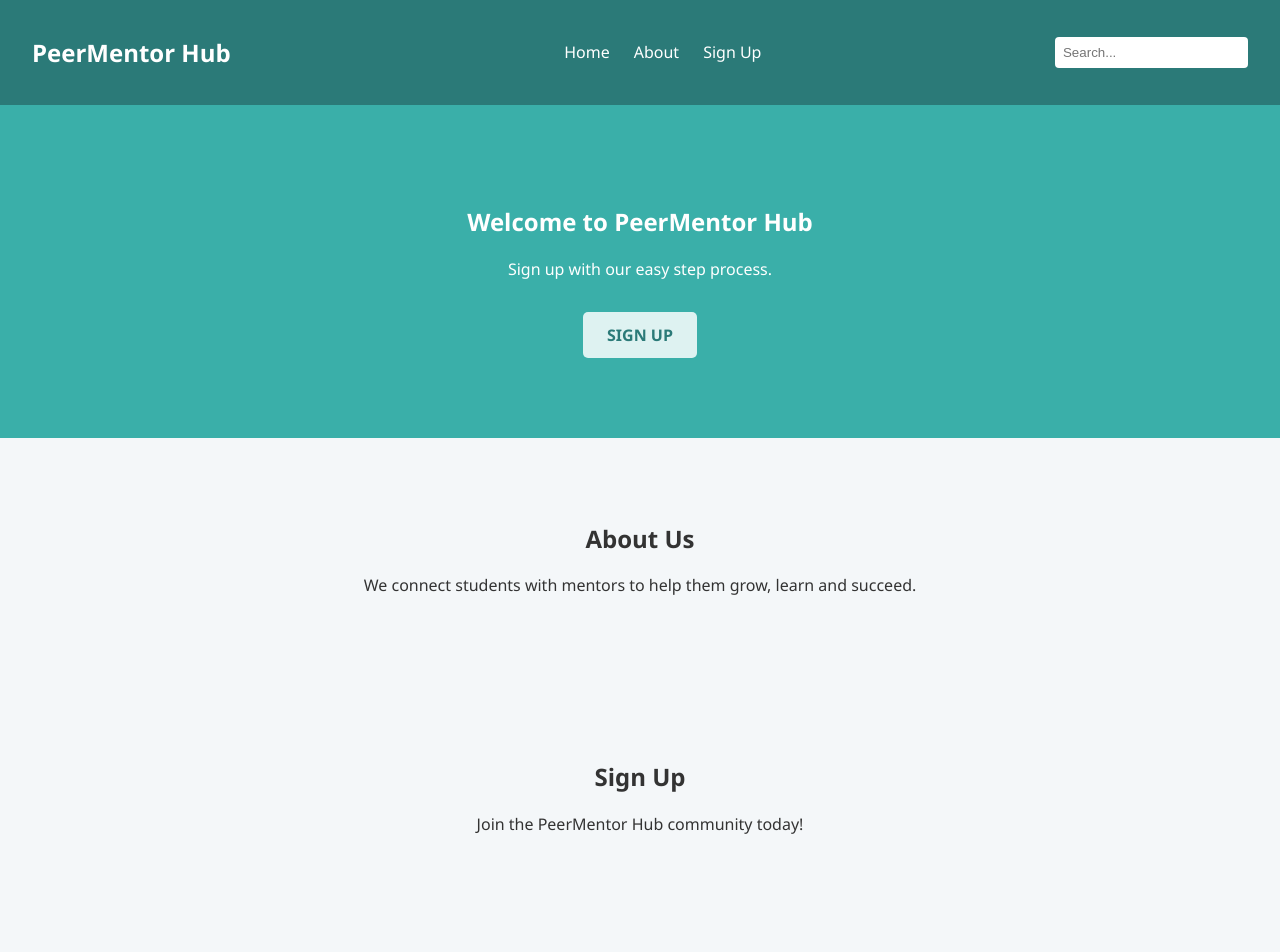
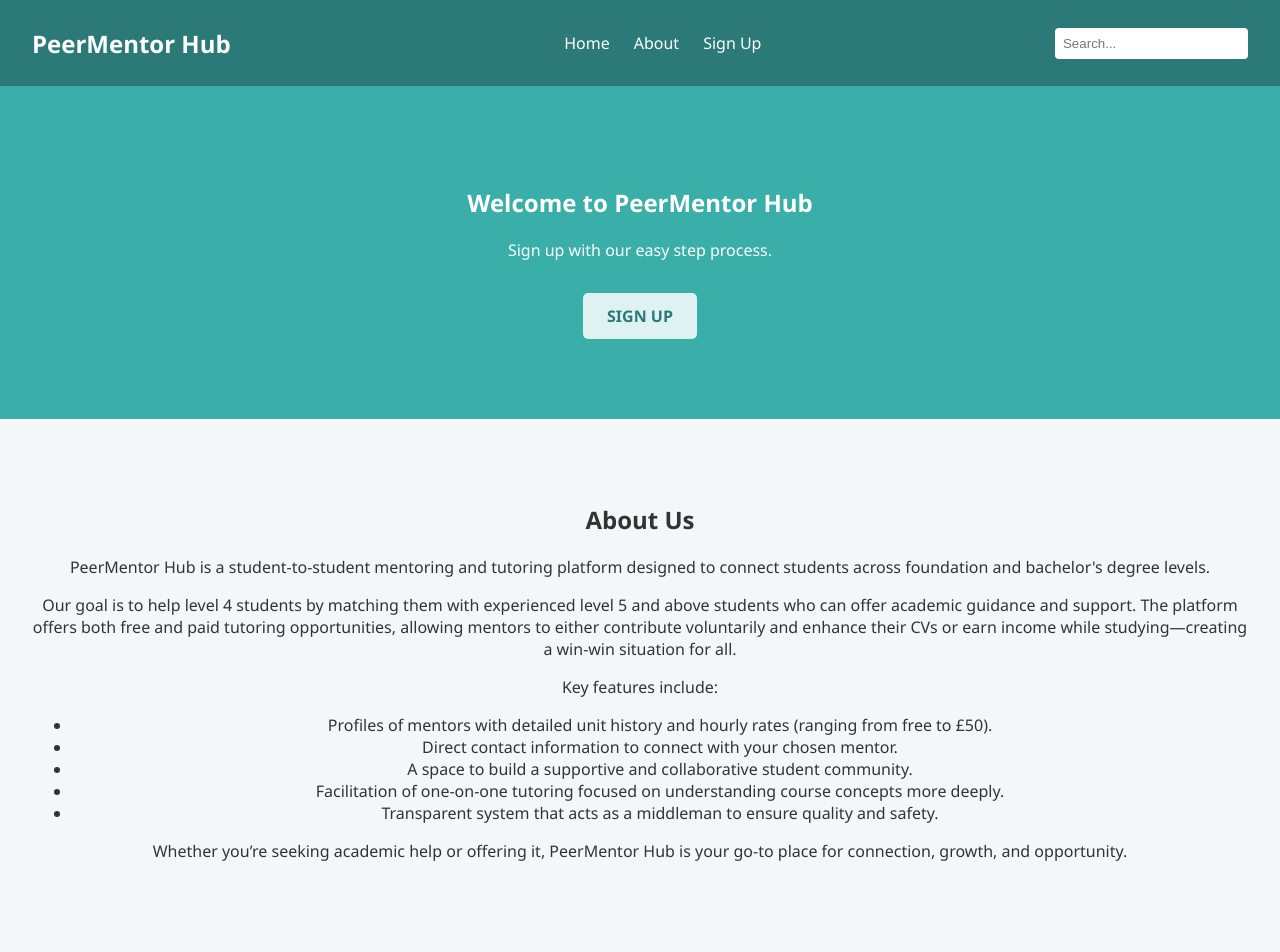
Before and after one commit to chionay/mentoring_website, a plain HTML site: page index.html in a window 1280 px wide. Shown: the top 952 px of the page. Before the commit the page ends 915 px from the top, so only its background shows below. Drawn offline with Linux system fonts and the light colour scheme.

Commit message:
Information added on page About Us

```diff
--- a/index.html
+++ b/index.html
@@ -9,7 +9,9 @@
 <body>
   <header>
     <nav class="navbar">
-      <h1 class="logo">PeerMentor Hub</h1>
+      <div class="logo">
+        <span style="color: #fff; font-size: 1.5rem; font-weight: bold;">PeerMentor Hub</span>
+      </div>
       <ul class="nav-links">
         <li><a href="#home">Home</a></li>
         <li><a href="#about">About</a></li>
@@ -26,7 +28,17 @@
 
   <section class="about" id="about">
     <h2>About Us</h2>
-    <p>We connect students with mentors to help them grow, learn and succeed.</p>
+    <p>PeerMentor Hub is a student-to-student mentoring and tutoring platform designed to connect students across foundation and bachelor's degree levels.</p>
+    <p>Our goal is to help level 4 students by matching them with experienced level 5 and above students who can offer academic guidance and support. The platform offers both free and paid tutoring opportunities, allowing mentors to either contribute voluntarily and enhance their CVs or earn income while studying—creating a win-win situation for all.</p>
+    <p>Key features include:</p>
+    <ul>
+      <li>Profiles of mentors with detailed unit history and hourly rates (ranging from free to £50).</li>
+      <li>Direct contact information to connect with your chosen mentor.</li>
+      <li>A space to build a supportive and collaborative student community.</li>
+      <li>Facilitation of one-on-one tutoring focused on understanding course concepts more deeply.</li>
+      <li>Transparent system that acts as a middleman to ensure quality and safety.</li>
+    </ul>
+    <p>Whether you’re seeking academic help or offering it, PeerMentor Hub is your go-to place for connection, growth, and opportunity.</p>
   </section>
 
   <section class="signup" id="signup">
```
